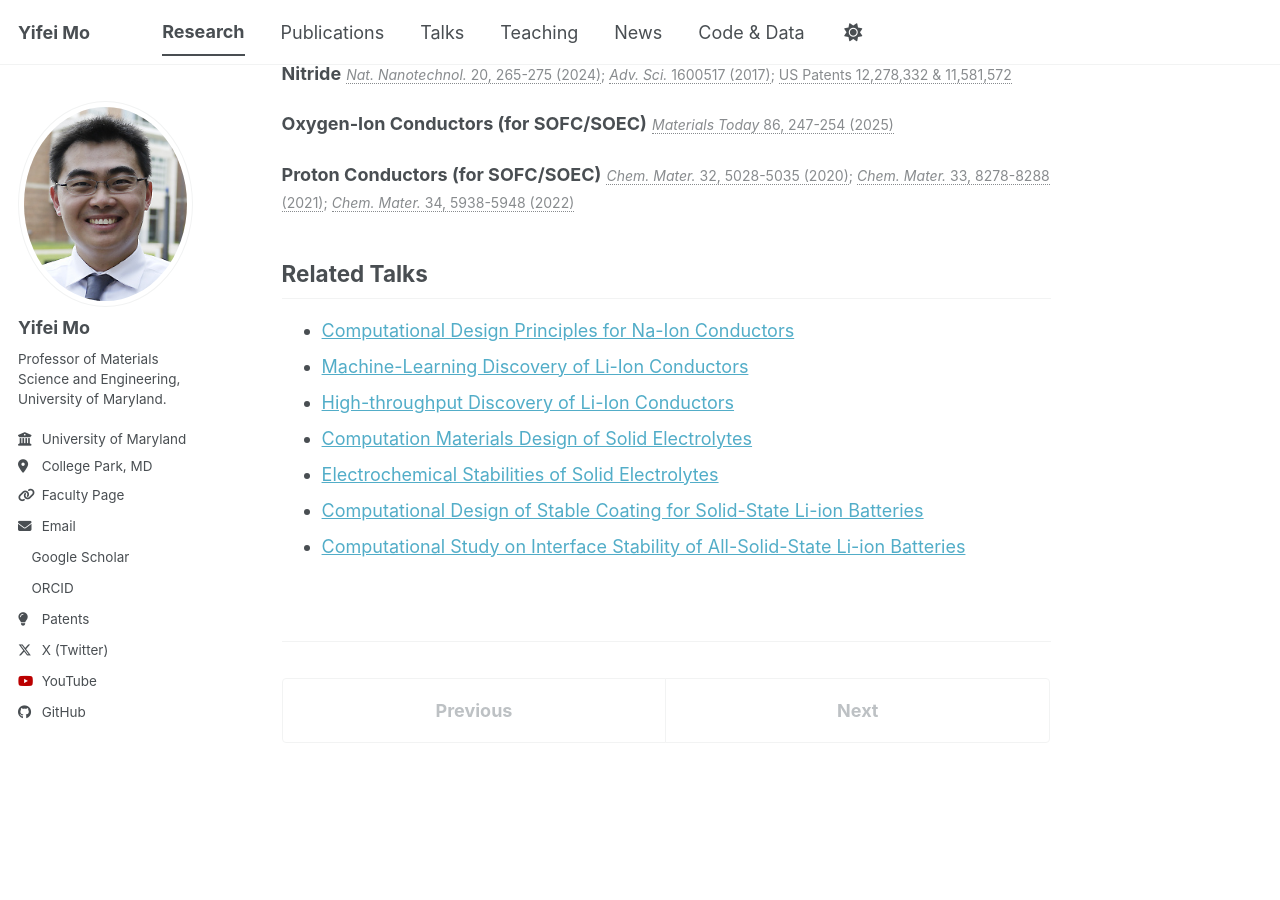
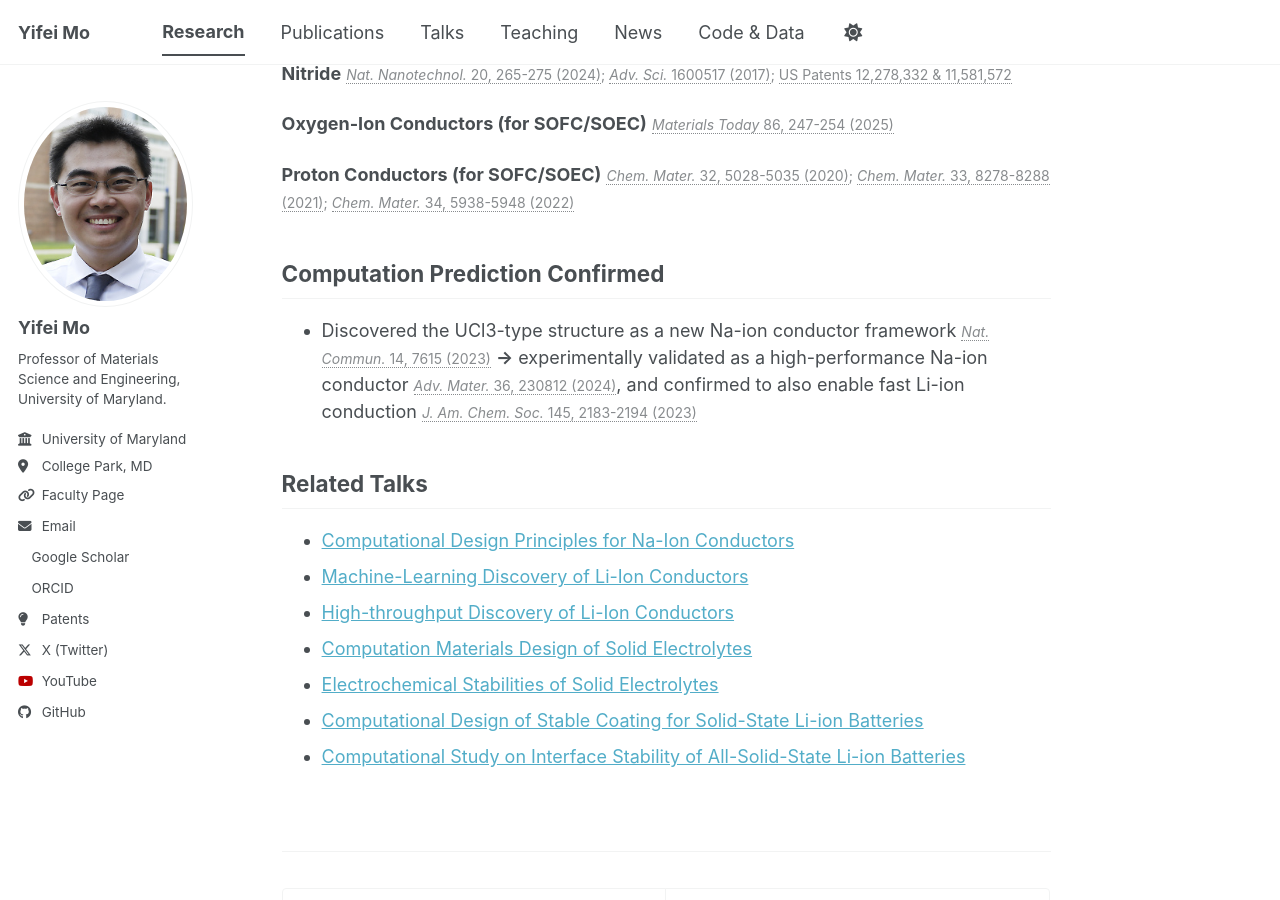
Before and after one commit to yifeimo/yifeimo.github.io, a Jekyll site: the page built from _research/materials-design-discovery.md, in a window 1280 px wide and 900 px high, scrolled down 1216 px. Built offline with Jekyll 4.4.1, drawn with Linux system fonts in a browser that asks for light colours; a style sheet for code colours, icons or effects is not loaded; before the commit the page ends 1959 px from its top, so only the background shows below that.

Commit message:
Add Computation Prediction Confirmed entry for UCl3-type Na/Li conductor framework
Add section to Materials Design & Discovery page and matching annotation
under Publications entry 84, noting later experimental confirmation as a
high-performance Na-ion conductor and extension to Li-ion conduction.

```diff
--- a/_research/materials-design-discovery.md
+++ b/_research/materials-design-discovery.md
@@ -48,6 +48,11 @@ Topics
 <span class="citation">[*Chem. Mater.* 32, 5028-5035 (2020)](https://doi.org/10.1021/acs.chemmater.0c00544); [*Chem. Mater.* 33, 8278-8288 (2021)](https://doi.org/10.1021/acs.chemmater.1c02432); [*Chem. Mater.* 34, 5938-5948 (2022)](https://doi.org/10.1021/acs.chemmater.2c00867)</span>
 
 
+Computation Prediction Confirmed
+------
+
+* Discovered the UCl3-type structure as a new Na-ion conductor framework <span class="citation">[*Nat. Commun.* 14, 7615 (2023)](https://doi.org/10.1038/s41467-023-43436-3)</span> **→** experimentally validated as a high-performance Na-ion conductor <span class="citation">[*Adv. Mater.* 36, 230812 (2024)](https://doi.org/10.1002/adma.202308012)</span>, and confirmed to also enable fast Li-ion conduction <span class="citation">[*J. Am. Chem. Soc.* 145, 2183-2194 (2023)](https://doi.org/10.1021/jacs.2c09446)</span>
+
 Related Talks
 ------
 * [Computational Design Principles for Na-Ion Conductors](https://youtu.be/l68FTwzsMtI)
```
Also changed, not shown: _pages/publications.md (+1 -0 lines).
